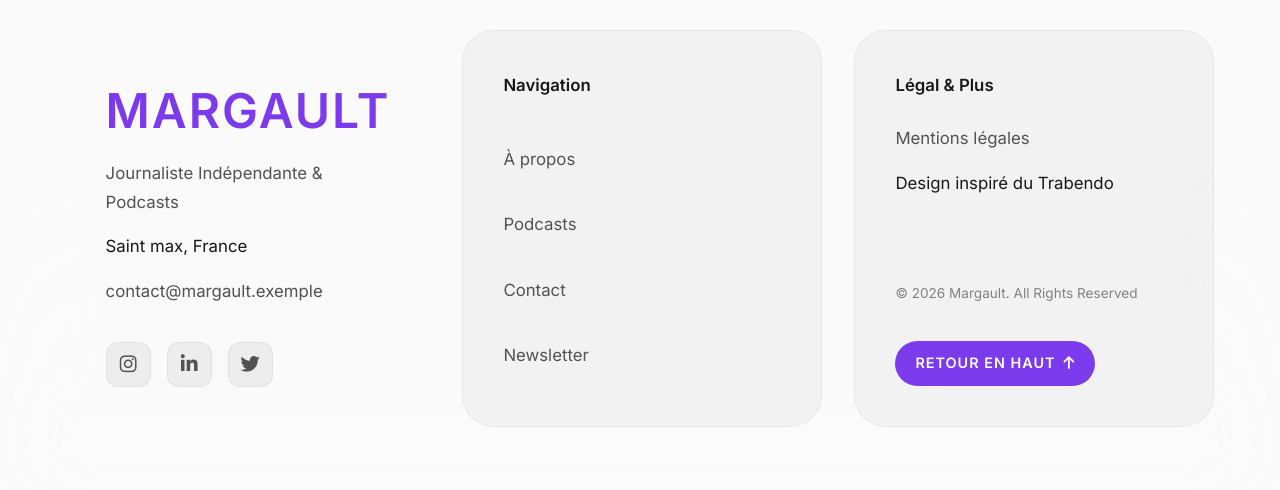
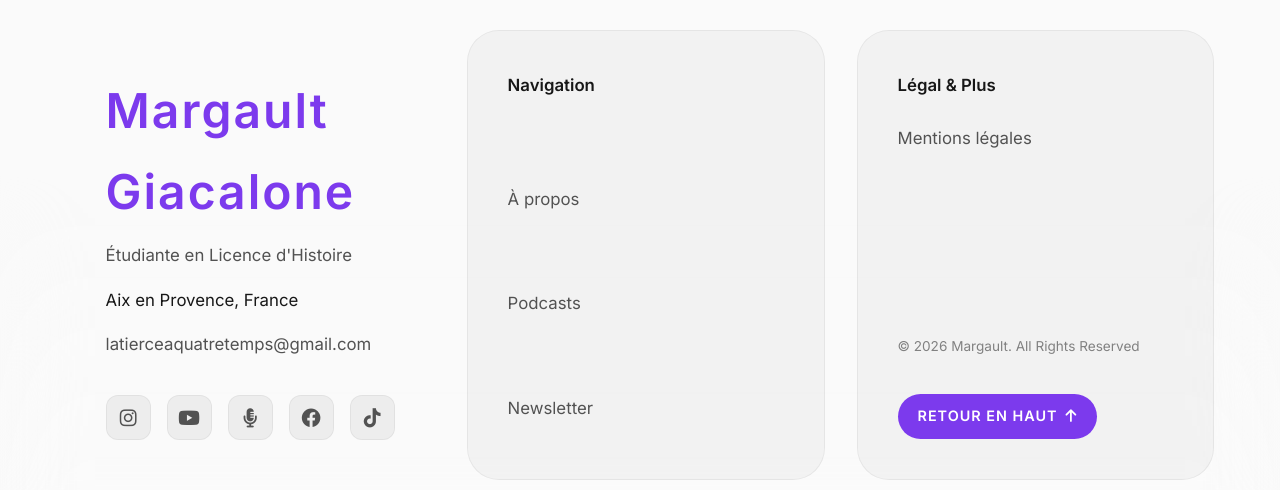
Before and after one commit to shotoly/La-tierce-4-temps, a website: page page/article.html in a window 1280 px wide. Shown: the part 211-701 px from the top of the page. Drawn offline with Linux system fonts and the light colour scheme; no server answers.

Commit message:
Add files via upload

```diff
--- a/page/article.html
+++ b/page/article.html
@@ -228,29 +228,29 @@
         <div class="footer-backdrop"></div>
         <div class="footer-content" data-scroll data-scroll-speed="1.5">
             <div class="col col1">
-                <h3 class="footer-logo">MARGAULT</h3>
-                <p class="footer-sub">Journaliste Indépendante & Podcasts</p>
-                <p>Saint max, France</p>
-                <p><a href="mailto:contact@margault.exemple" class="link-act">contact@margault.exemple</a></p>
+                <h3 class="footer-logo">Margault Giacalone</h3>
+                <p class="footer-sub">Étudiante en Licence d'Histoire</p>
+                <p> Aix en Provence, France</p>
+                <p><a href="mailto:latierceaquatretemps@gmail.com" class="link-act">latierceaquatretemps@gmail.com</a></p>
                 <div class="social" style="margin-top: 20px;">
-                    <a href="#" target="_blank" class="link link-act"><i class="fa-brands fa-instagram"></i></a>
-                    <a href="#" target="_blank" class="link link-act"><i class="fa-brands fa-linkedin-in"></i></a>
-                    <a href="#" target="_blank" class="link link-act"><i class="fa-brands fa-twitter"></i></a>
+                    <a href="https://www.instagram.com/latiercea4temps?utm_source=ig_web_button_share_sheet&igsh=ZDNlZDc0MzIxNw==" target="_blank" class="link link-act"><i class="fa-brands fa-instagram"></i></a>
+                    <a href="https://youtube.com/@latiercea4temps-vid?si=mjm7GO3KU63Uz9kS" target="_blank" class="link link-act"><i class="fa-brands fa-youtube"></i></a>
+                    <a href="https://youtube.com/@latiercea4tempspod?si=5TfL5-C-UNUSONah" target="_blank" class="link link-act"><i class="fa-solid fa-microphone-lines"></i></a>
+                    <a href="#" target="_blank" class="link link-act"><i class="fa-brands fa-facebook"></i></a>
+                    <a href="#" target="_blank" class="link link-act"><i class="fa-brands fa-tiktok"></i></a>
                 </div>
             </div>
 
             <div class="col col2">
                 <p style="margin-bottom: 25px;"><b style="color: #fff;">Navigation</b></p>
-                <p><a class="link-act" href="../a-propos.html">À propos</a></p>
+                <p><a class="link-act" href="a-propos.html">À propos</a></p>
                 <p><a class="link-act" href="podcasts.html">Podcasts</a></p>
-                <p><a class="link-act" href="../contact.html">Contact</a></p>
                 <p><a href="#" class="link-act">Newsletter</a></p>
             </div>
 
             <div class="col col3">
                 <p style="margin-bottom: 25px;"><b style="color: #fff;">Légal & Plus</b></p>
                 <p><a href="#" class="link-act">Mentions légales</a></p>
-                <p>Design inspiré du Trabendo</p>
                 <p style="color: #818181; font-size: 0.85rem; margin-top: auto;">© 2026 Margault. All Rights Reserved
                 </p>
                 <div class="totop-wrapper" style="margin-top: 20px;">
```
Also changed, not shown: page/a-propos.html (+12 -12 lines), page/podcasts.html (+10 -10 lines), style/pocast.css (+48 -16 lines).
